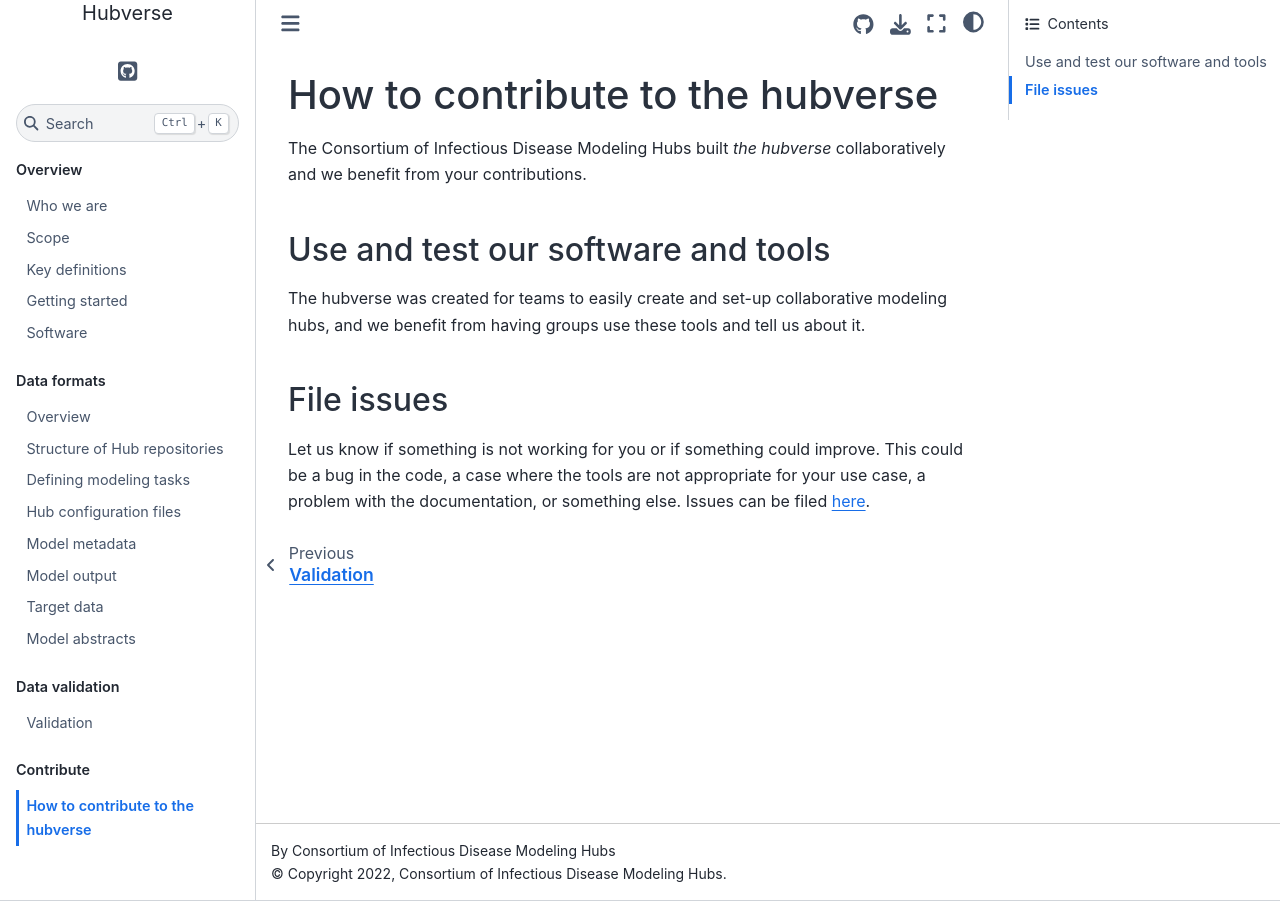
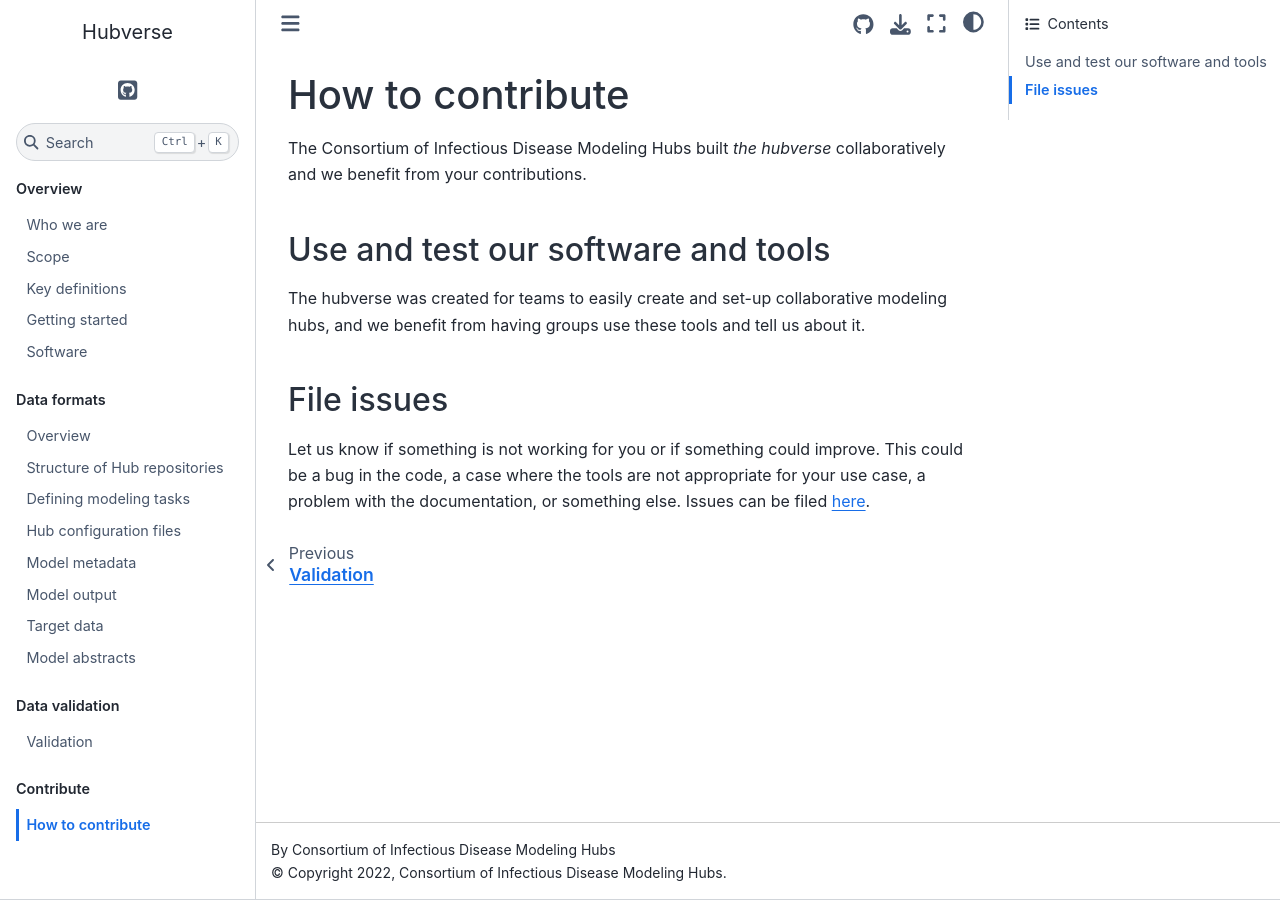
Before and after one commit to hubverse-org/hubDocs, a Sphinx documentation site: the page built from docs/source/contribute/contribute.md, in a window 1280 px wide. Built offline with Sphinx 7.4.7 and the Sphinx Book theme 1.1.4, drawn with Linux system fonts in a browser that asks for light colours.

Commit message:
Shorten title

```diff
--- a/docs/source/contribute/contribute.md
+++ b/docs/source/contribute/contribute.md
@@ -1,4 +1,4 @@
-# How to contribute to the hubverse
+# How to contribute
 
 The Consortium of Infectious Disease Modeling Hubs built _the hubverse_ collaboratively and we benefit from your contributions.
 
```
